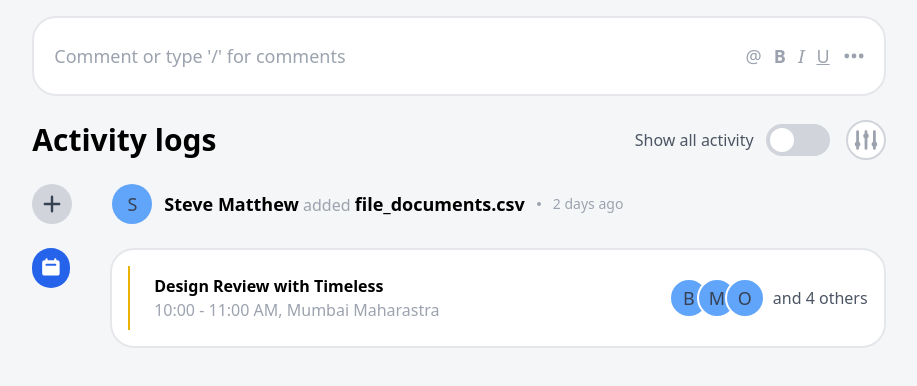
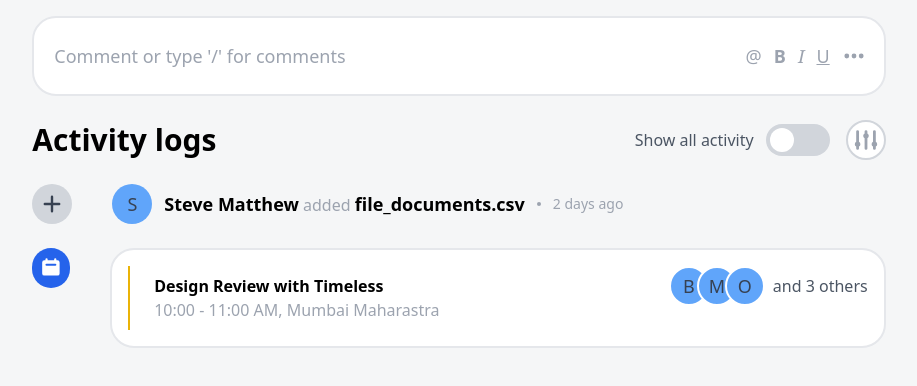
Before and after one commit to kpldvnpne/activity-log-implementation, a React (Create React App) app: page / in a window 1280 px wide. Shown: the top 386 px of the page, without its empty margins (181-1098 px from the left). Built offline with nearby package versions, Linux system fonts and the light colour scheme.

Commit message:
Refactor EventActivityLog

```diff
--- a/src/App.tsx
+++ b/src/App.tsx
@@ -25,32 +25,19 @@ function App(): React.ReactElement {
             />
           }
         />
-        <ActivityLog
-          icon={
-            <ActivityIcon important>
-              <CalendarIcon />
-            </ActivityIcon>
-          }
-          body={
-            <Card>
-              <div className="p-4 flex flex-row justify-between">
-                <div className="border-l-2 border-l-yellow-500 py-2 pl-6">
-                  <h2 className="font-semibold">Design Review with Timeless</h2>
-                  <p className="text-gray-400">
-                    10:00 - 11:00 AM, Mumbai Maharastra
-                  </p>
-                </div>
-                <div className="flex flex-row space-x-2 items-center">
-                  <div className="flex flex-row -space-x-3">
-                    <AvatarOfNameWithBorder name="Brianna Clinton" />
-                    <AvatarOfNameWithBorder name="Melissa Pinto" />
-                    <AvatarOfNameWithBorder name="Olivia Emmanuel" />
-                  </div>
-                  <span className="text-gray-600">and 4 others</span>
-                </div>
-              </div>
-            </Card>
-          }
+        <EventActivityLog
+          eventName="Design Review with Timeless"
+          startTime="10:00"
+          endTime="11:00 AM"
+          location="Mumbai Maharastra"
+          namesOfParticipants={[
+            "Brianna Clinton",
+            "Melissa Pinto",
+            "Olivia Emmanuel",
+            "abc",
+            "def",
+            "ghi",
+          ]}
         />
       </div>
     </div>
@@ -61,6 +48,69 @@ export default App;
 
 interface CardProps {
   children: ReactNode;
+}
+
+interface EventActivityLogProps {
+  eventName: string;
+  startTime: string;
+  endTime: string;
+  location: string;
+  namesOfParticipants: Array<string>;
+}
+
+function EventActivityLog({
+  eventName,
+  startTime,
+  endTime,
+  location,
+  namesOfParticipants,
+}: EventActivityLogProps) {
+  return (
+    <ActivityLog
+      icon={
+        <ActivityIcon important>
+          <CalendarIcon />
+        </ActivityIcon>
+      }
+      body={
+        <Card>
+          <div className="p-4 flex flex-row justify-between items-start">
+            <div className="border-l-2 border-l-yellow-500 py-2 pl-6">
+              <h2 className="font-semibold">{eventName}</h2>
+              <p className="text-gray-400">
+                {startTime} - {endTime}, {location}
+              </p>
+            </div>
+            <StackedAvatarsOfPeople names={namesOfParticipants} />
+          </div>
+        </Card>
+      }
+    />
+  );
+}
+
+interface StackedAvatarsOfPeopleProps {
+  names: Array<string>;
+}
+
+function StackedAvatarsOfPeople({ names }: StackedAvatarsOfPeopleProps) {
+  const namesToShow = names.length <= 3 ? names : names.slice(0, 3);
+  const remainingNamesCount = names.length <= 3 ? 0 : names.length - 3;
+  return (
+    <div className="flex flex-row space-x-2 items-center">
+      <div className="flex flex-row -space-x-3">
+        {namesToShow.map((name) => (
+          <AvatarOfNameWithBorder name={name} />
+        ))}
+      </div>
+      {remainingNamesCount > 0 && (
+        <span className="text-gray-600">
+          and {remainingNamesCount}{" "}
+          {remainingNamesCount > 1 ? "others" : "other"}
+        </span>
+      )}
+    </div>
+  );
 }
 
 function Card({ children }: CardProps) {
```
